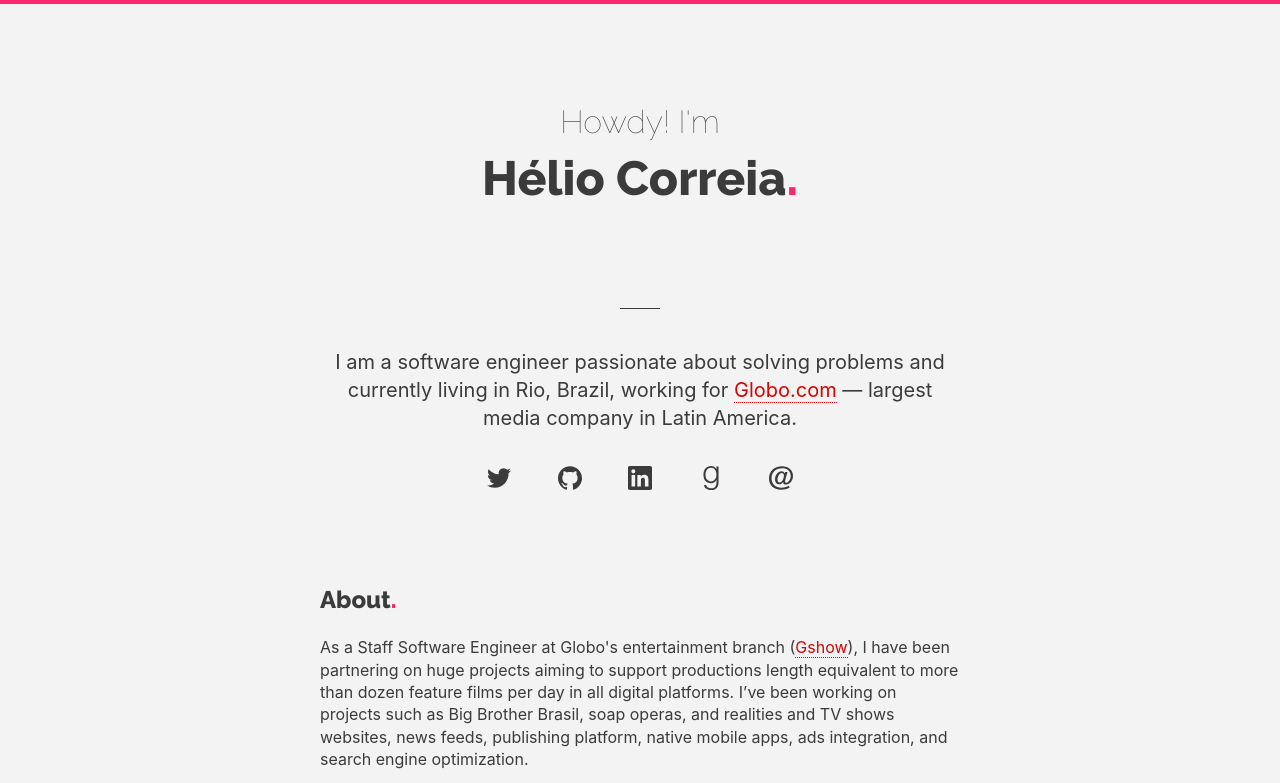
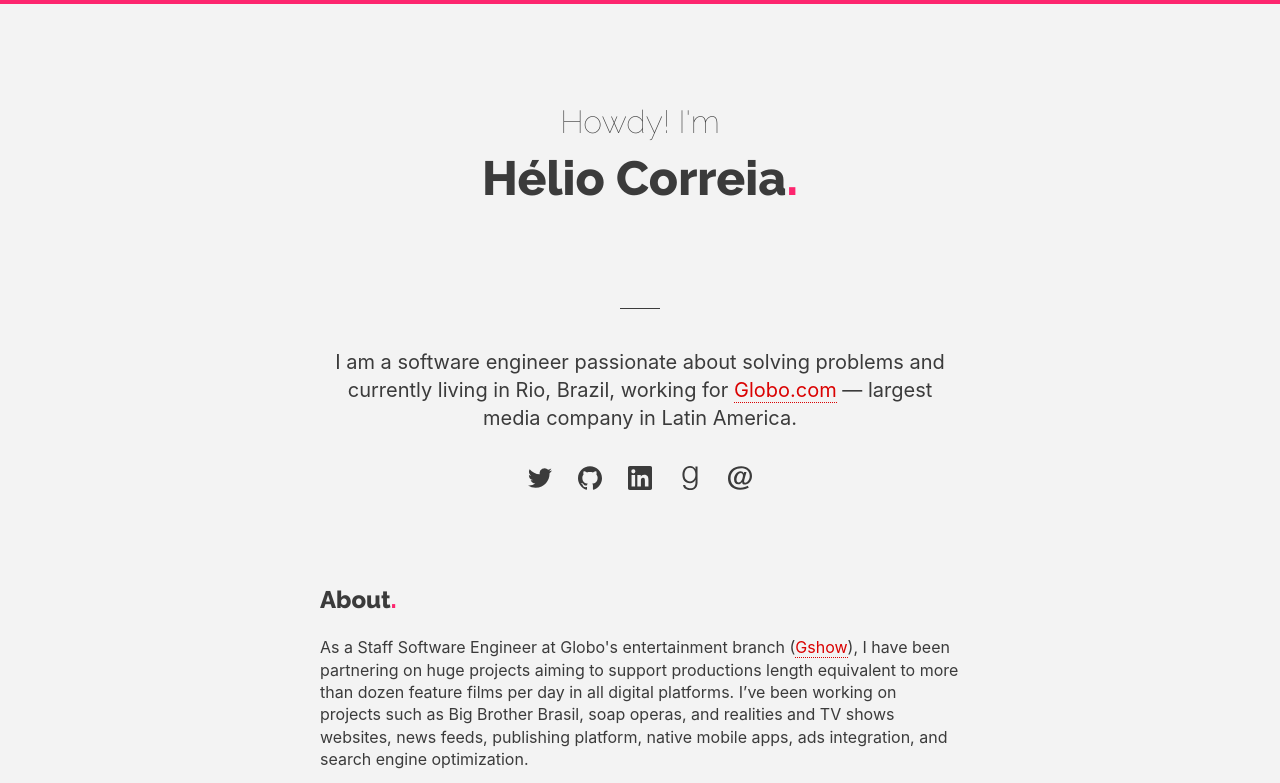
Before and after one commit to heliocorreia/heliocorreia.com, an Eleventy site: page src/structure/index.md in a window 1280 px wide. Shown: the top 783 px of the page. Built offline with nearby package versions, Linux system fonts and the light colour scheme; Eleventy itself is replaced by a stand-in of ours; files that its build step writes are made by us from their sources.

Commit message:
apply flexbox do social links

```diff
--- a/src/style/style.scss
+++ b/src/style/style.scss
@@ -70,14 +70,11 @@ h2 {
 }
 
 ul:first-of-type {
+  display: flex;
+  flex-wrap: wrap;
+  justify-content: center;
   list-style: none;
   padding: 0;
-  text-align: center;
-
-  li {
-    display: inline-block;
-    margin: 0 0.5em;
-  }
 
   a,
   path {
```
